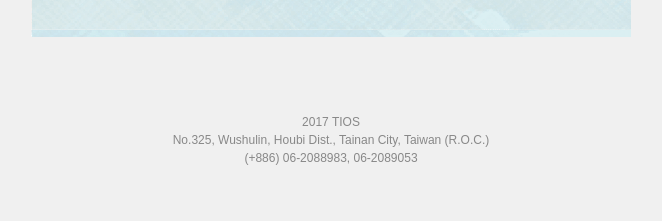
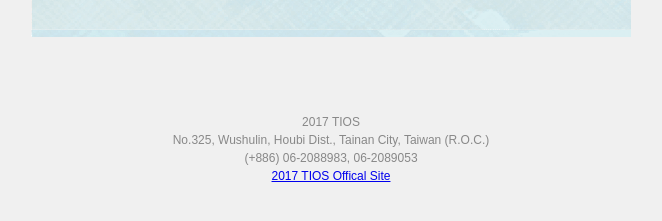
Before and after one commit to jellynina/tios-dem, a plain HTML site: page index.html in a window 1280 px wide. Shown: the part 935-1156 px from the top of the page, without its empty margins (309-971 px from the left). Drawn offline with Linux system fonts and the light colour scheme.

Commit message:
add link at bottom

```diff
--- a/index.html
+++ b/index.html
@@ -313,7 +313,9 @@
       <table role="presentation" cellspacing="0" cellpadding="0" border="0" align="center" width="100%" style="max-width: 680px;">
         <tr>
           <td style="padding: 40px 10px;width: 100%;font-size: 12px; font-family: sans-serif; line-height:18px; text-align: center; color: #888888;">
-            <br><br> 2017 TIOS<br><span class="mobile-link--footer">No.325, Wushulin, Houbi Dist., Tainan City, Taiwan (R.O.C.) </span><br><span class="mobile-link--footer">(+886) 06-2088983, 06-2089053</span>
+            <br><br> 2017 TIOS<br><span class="mobile-link--footer">No.325, Wushulin, Houbi Dist., Tainan City, Taiwan (R.O.C.) </span><br><span class="mobile-link--footer">(+886) 06-2088983, 06-2089053</span><br>
+            <a href="http://tios.org.tw/tios/" style="text-align:center;">2017 TIOS Offical Site</a>
+
             <br><br>
           </td>
         </tr>
```
